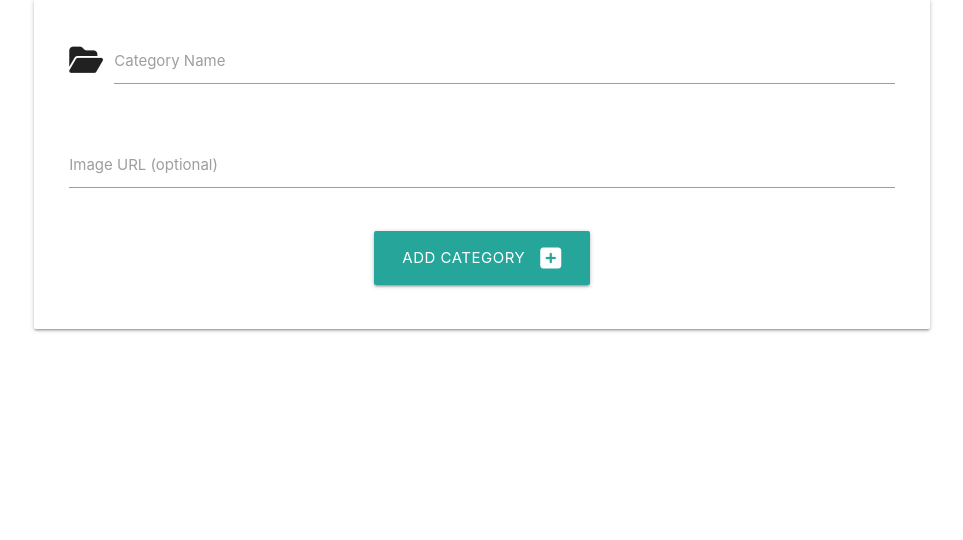
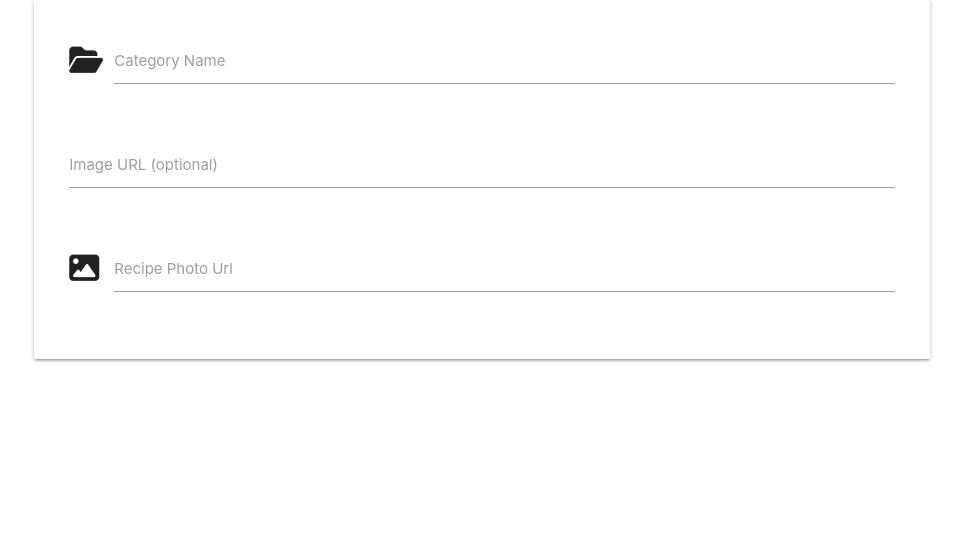
Before and after one commit to AlexandraEL9/MOCA-app, a Flask app: page /add_category in a window 1280 px wide. Shown: the part 160-700 px from the top of the page, without its empty margins (158-1121 px from the left). Run offline with Flask 2, Linux system fonts and the light colour scheme; some libraries are stand-ins or nearby versions.

Commit message:
update image part of form

```diff
--- a/moca/templates/add_category.html
+++ b/moca/templates/add_category.html
@@ -19,12 +19,12 @@
             </div>
         </div>
         <div class="row">
-            <div class="col s12 center-align">
-                <button type="submit" class="btn-large">
-                    Add Category <i class="fas fa-plus-square right"></i>
-                </button>
+            <div class="input-field col s12">
+                <i class="fas fa-image prefix"></i>
+                <input id="image_url" name="image_url" class="validate" type="url" minlength="15"
+                     autocomplete="off" required>
+            <label for="image_url">Recipe Photo Url</label>
             </div>
-        </div>
     </form>
 </div>
 
```
